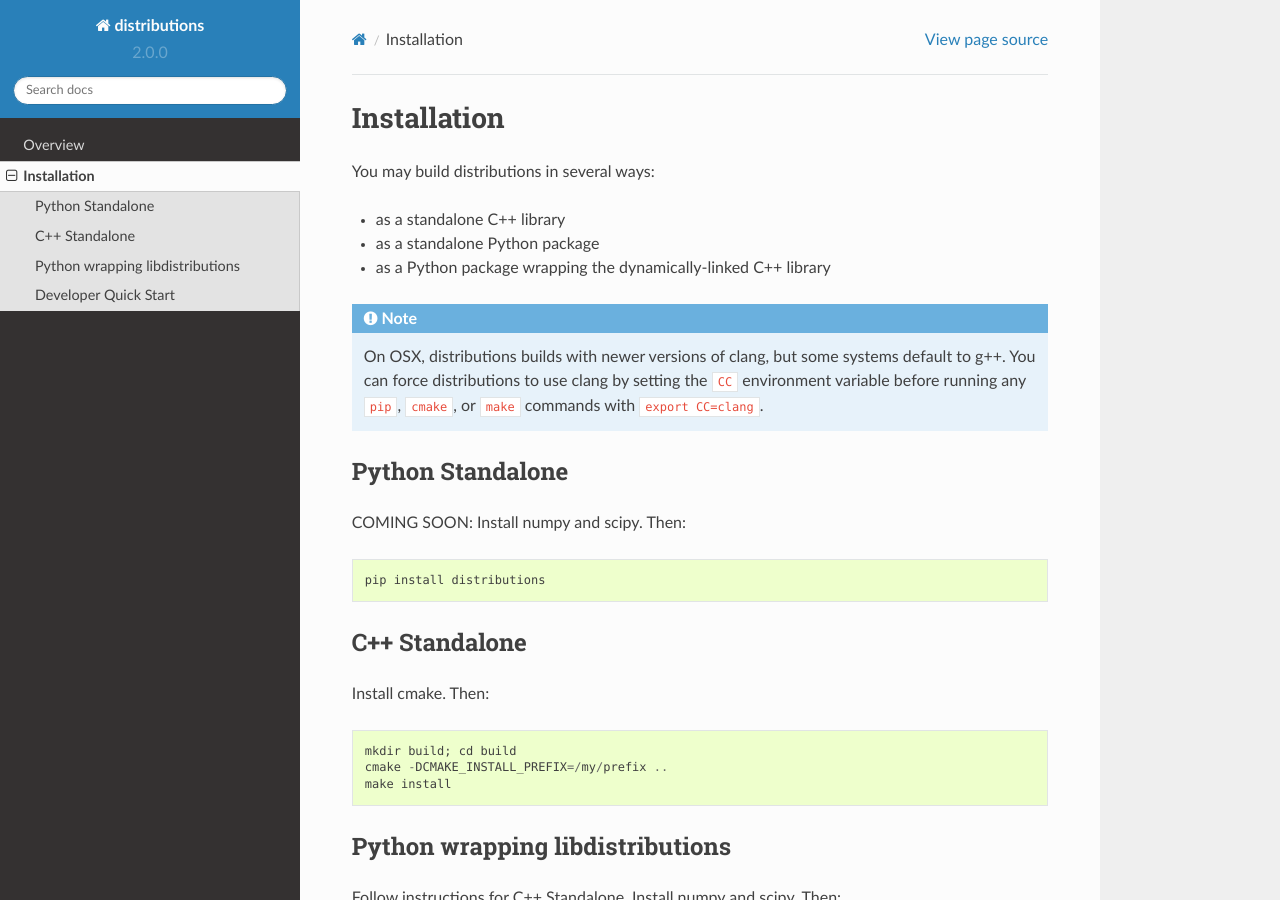
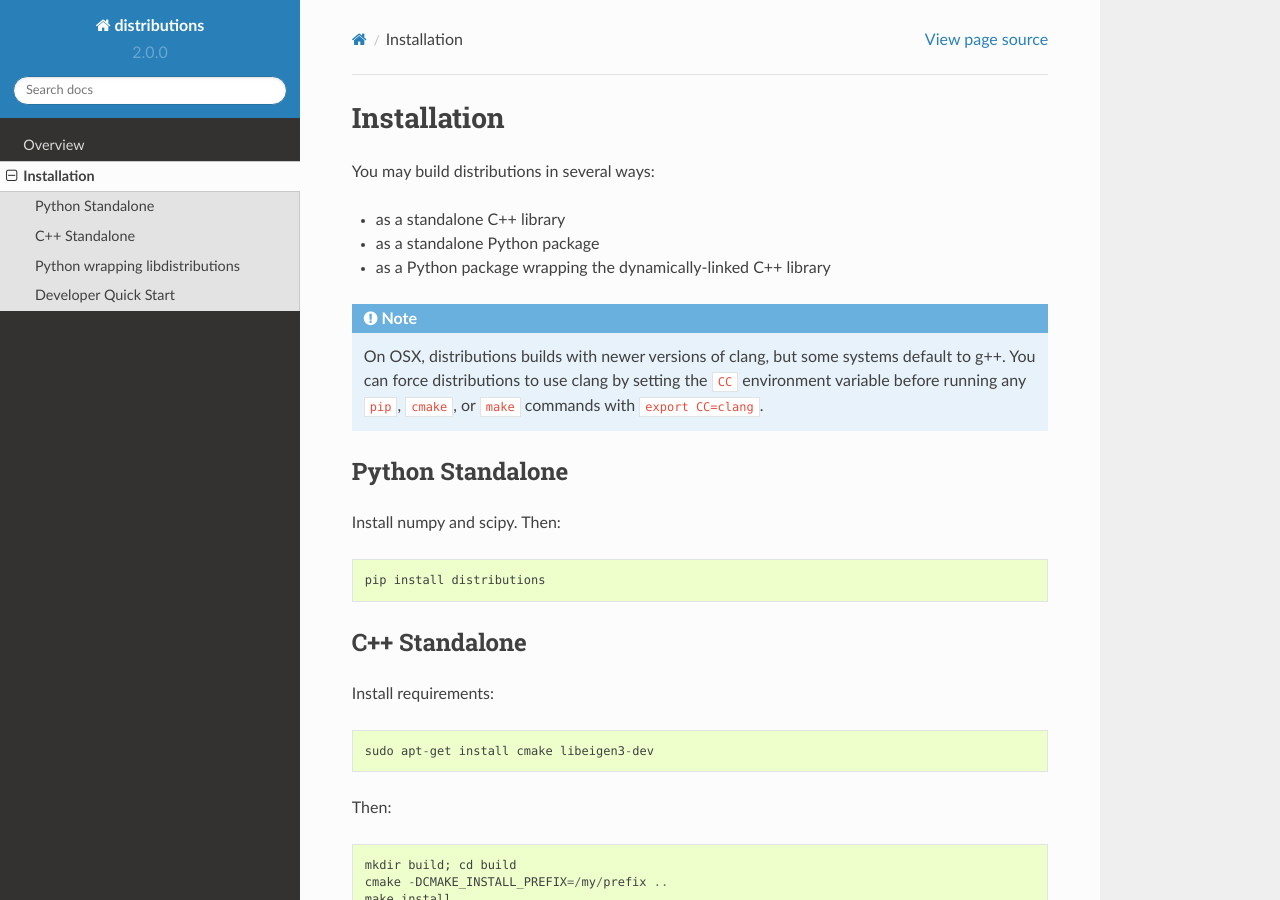
Before and after one commit to forcedotcom/distributions, a Sphinx documentation site: the page built from doc/installation.rst, in a window 1280 px wide and 900 px high. Built offline with Sphinx 7.4.7 and the Read the Docs theme 2.0.0, drawn with Linux system fonts in a browser that asks for light colours.

Commit message:
Update installation.rst

```diff
--- a/doc/installation.rst
+++ b/doc/installation.rst
@@ -19,7 +19,7 @@
 Python Standalone
 -----------------
 
-COMING SOON: Install numpy and scipy. Then::
+Install numpy and scipy. Then::
 
     pip install distributions
 
@@ -27,7 +27,11 @@
 C++ Standalone
 --------------
 
-Install cmake. Then::
+Install requirements::
+
+    sudo apt-get install cmake libeigen3-dev
+
+Then::
 
     mkdir build; cd build
     cmake -DCMAKE_INSTALL_PREFIX=/my/prefix ..
```
